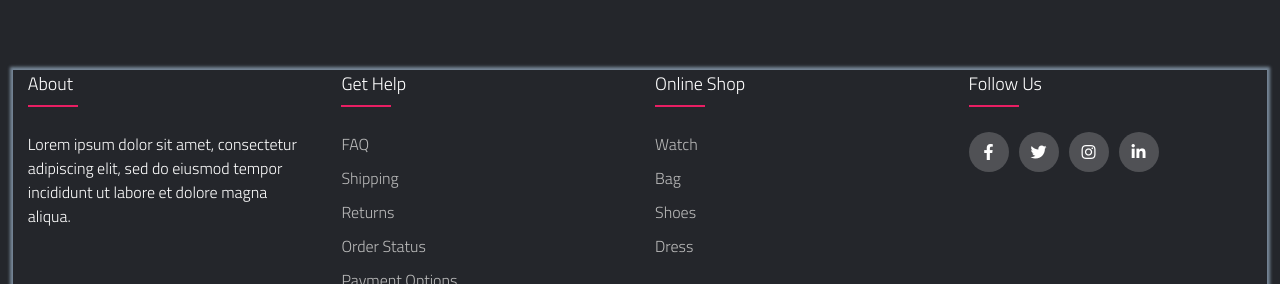
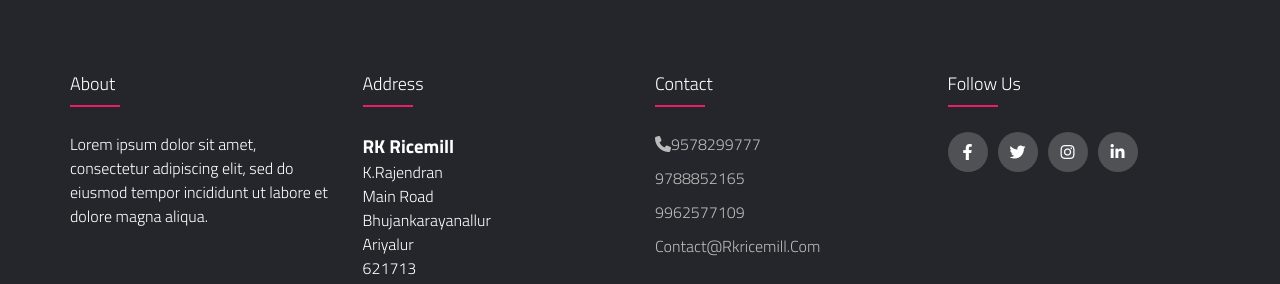
Before and after one commit to Madhubalan22/RK_rice, a React (Create React App) app: page /contact in a window 1280 px wide. Shown: the part 668-952 px from the top of the page. Built offline with nearby package versions, Linux system fonts and the light colour scheme.

Commit message:
update footer

```diff
--- a/public/index.html
+++ b/public/index.html
@@ -25,7 +25,7 @@
       Learn how to configure a non-root public URL by running `npm run build`.
     -->
     <title>RK Ricemill</title>
-    <script src="https://cdn.emailjs.com/dist/email.min.js"></script>
+    <script src="https://cdn.emailjs.com/dist/email.min.js"></script><link rel="stylesheet" href="https://cdnjs.cloudflare.com/ajax/libs/font-awesome/6.4.2/css/all.min.css" integrity="sha512-z3gLpd7yknf1YoNbCzqRKc4qyor8gaKU1qmn+CShxbuBusANI9QpRohGBreCFkKxLhei6S9CQXFEbbKuqLg0DA==" crossorigin="anonymous" referrerpolicy="no-referrer" />
     <link rel="stylesheet" type="text/css" href="https://cdnjs.cloudflare.com/ajax/libs/font-awesome/5.15.1/css/all.min.css">
 
   </head>
--- a/src/App.js
+++ b/src/App.js
@@ -1,7 +1,7 @@
 import React from "react";
 import Contact from "./pages/contact";
 import Home from "./components/home";
-import Availability from "./pages/availability";
+import Service from "./pages/service";
 import About from "./pages/about";
 
 import { Route, Router, Routes } from "react-router-dom";
@@ -11,7 +11,7 @@
       <Routes>
         <Route path="/" element={<Home />} />
         <Route path="/contact" element={<Contact />} />
-        <Route path="/service" element={<Availability />} />
+        <Route path="/service" element={<Service />} />
         <Route path="/about" element={<About />} />
       </Routes>
     </>
--- a/src/components/footer.js
+++ b/src/components/footer.js
@@ -6,7 +6,7 @@
 function Footer() {
   return (
     <footer className="footer">
-  	 <div className="container">
+  	 <div className="container-footer">
   	 	<div className="row">
   	 		<div className="footer-col">
   	 			<h4>About</h4>
@@ -15,22 +15,20 @@
           </p>
   	 		</div>
   	 		<div className="footer-col">
-  	 			<h4>get help</h4>
-  	 			<ul>
-  	 				<li><a href="#">FAQ</a></li>
-  	 				<li><a href="#">shipping</a></li>
-  	 				<li><a href="#">returns</a></li>
-  	 				<li><a href="#">order status</a></li>
-  	 				<li><a href="#">payment options</a></li>
-  	 			</ul>
+  	 			<h4>Address</h4>
+				<h3>RK Ricemill</h3>
+				<p>K.Rajendran<br></br>Main Road<br/>Bhujankarayanallur<br/>Ariyalur<br/>621713</p>
+
   	 		</div>
   	 		<div className="footer-col">
-  	 			<h4>online shop</h4>
+  	 			<h4>Contact</h4>
   	 			<ul>
-  	 				<li><a href="#">watch</a></li>
-  	 				<li><a href="#">bag</a></li>
-  	 				<li><a href="#">shoes</a></li>
-  	 				<li><a href="#">dress</a></li>
+  	 				<li><a href="#"><i class="fa-solid fa-phone"></i>9578299777</a></li>
+					<li><a href="#">9788852165</a></li>
+					<li><a href="#">9962577109</a></li>
+  	 				<li><a href="#">contact@rkricemill.com</a></li>
+
+
   	 			</ul>
   	 		</div>
   	 		<div className="footer-col">
--- a/src/components/home.js
+++ b/src/components/home.js
@@ -2,7 +2,7 @@
 import Nav from "./Nav";
 
 import SliderApp from "./SliderApp";
-import Availability from "../pages/availability";
+import Availability from "../pages/service";
 import Contact from "../pages/contact";
 const home = () => {
   return (
--- a/src/images/Imagedata.js
+++ b/src/images/Imagedata.js
@@ -1,6 +1,6 @@
 import i1 from "./different-rice.jpg"
 import i2 from "./template-1.jpg"
-import i3 from "./template-2.jpg"
+import i3 from "./finalrk.png"
 import i4 from "./banner.jpg"
 
 const data=[
--- a/src/pages/availability.js
+++ b/src/pages/service.js
@@ -1,5 +1,5 @@
 import React from 'react'
-import "../styles/availability.css"
+import "../styles/service.css"
 // import { Element } from 'react-scroll';
 import basmati from "../images/basmati.jpg"
 import redrice from "../images/redrice.jpg"
--- a/src/styles/footer.css
+++ b/src/styles/footer.css
@@ -8,7 +8,7 @@
 	padding:0;
 	box-sizing: border-box;
 }
-.container{
+.container-footer{
 	max-width: 1170px;
 	margin:auto;
 }
@@ -21,11 +21,15 @@
 }
 .footer{
 	background-color: #24262b;
+	height: auto;
     padding: 70px 0;
 }
 .footer-col{
    width: 25%;
    padding: 0 15px;
+}
+h3{
+	color:white;
 }
 .footer-col h4{
 	font-size: 18px;
```
Also changed, not shown: src/images/finalrk.png (added), src/styles/service.css (renamed from src/styles/availability.css).
